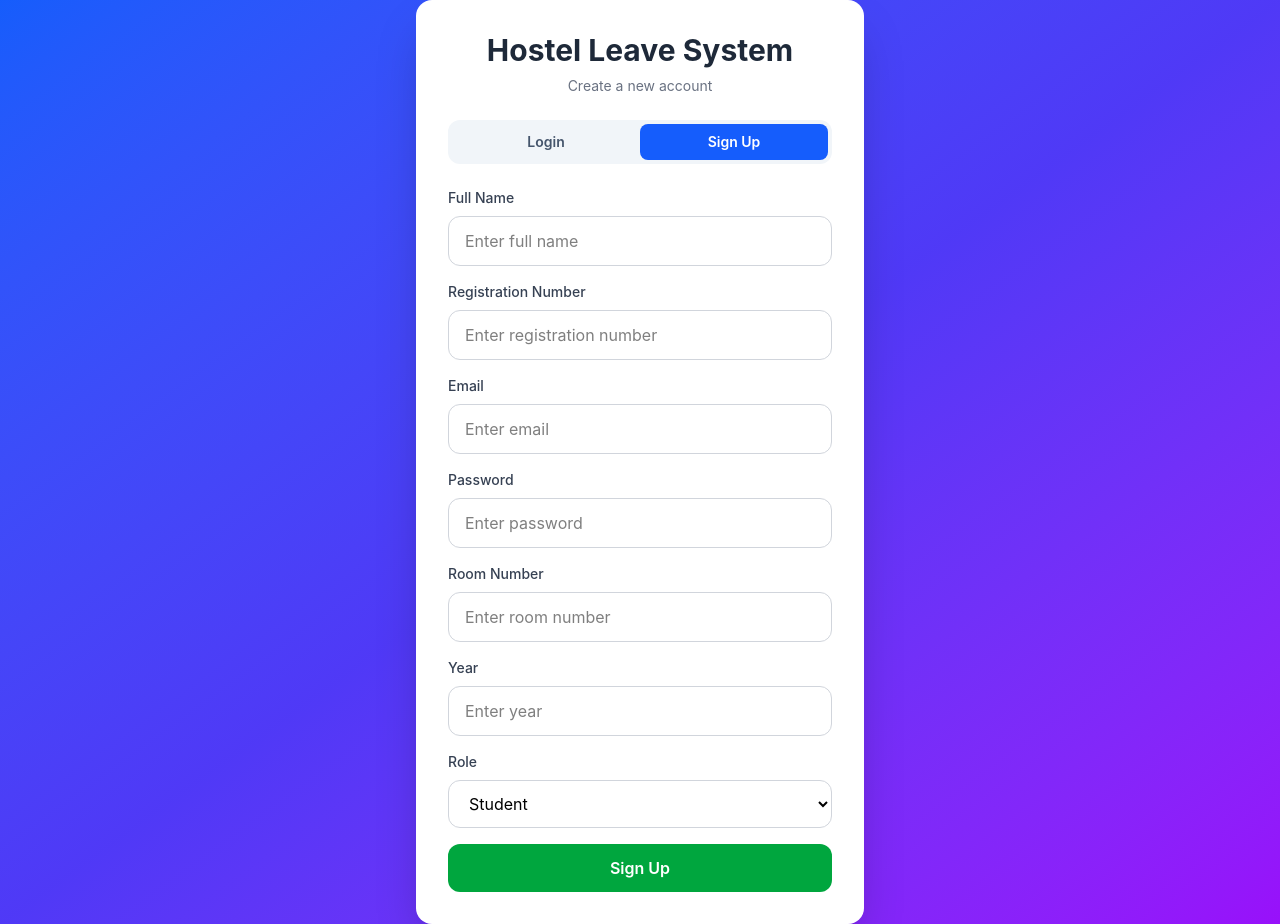
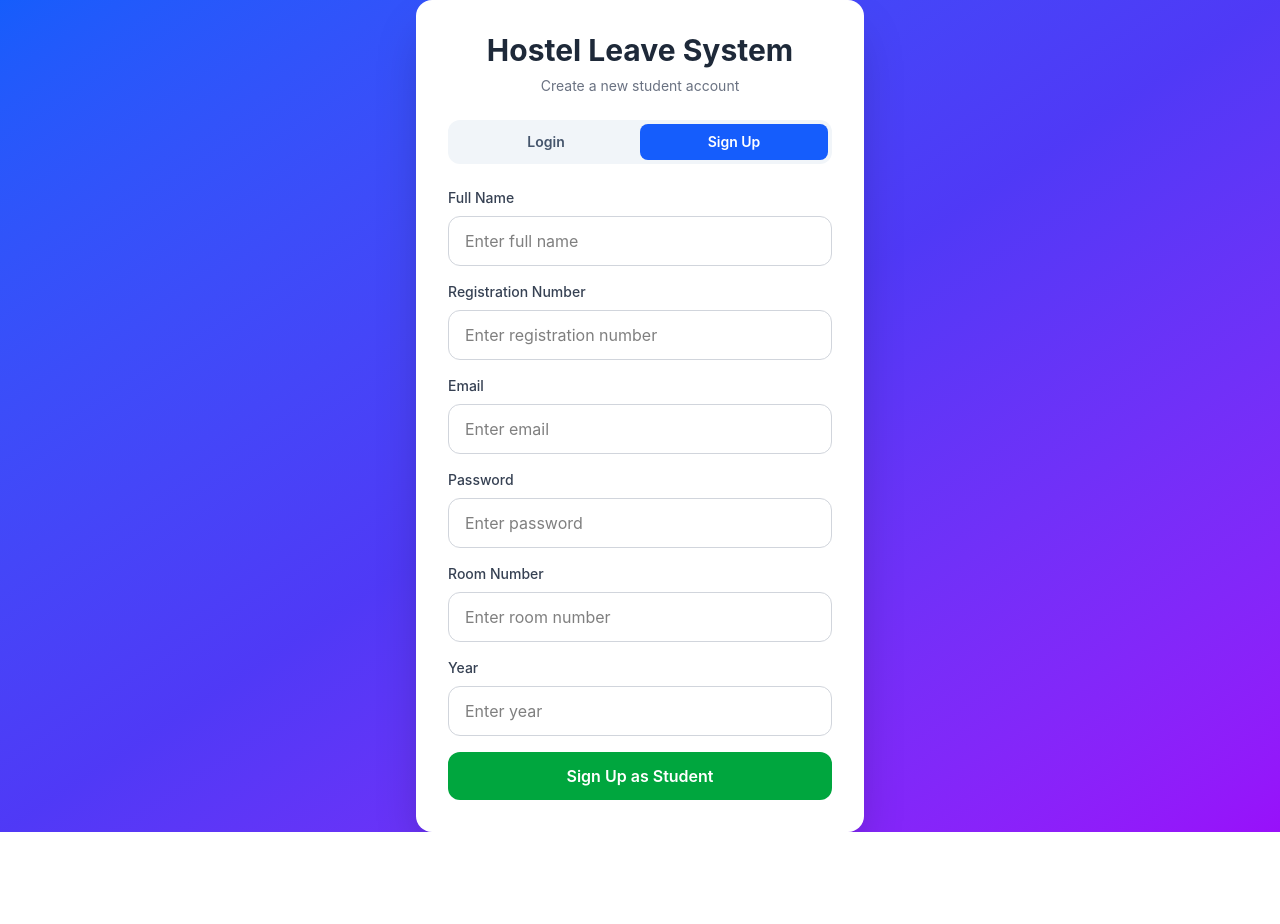
Before and after one commit to Dulangilakshani/hostel-leave-management-system, a React (Vite) app in the folder client/: page / in a window 1280 px wide. Both pictures are taken after a click on the button "Sign Up". After the commit the page ends 832 px from the top, so only its background shows below. Built offline with nearby package versions, Linux system fonts and the light colour scheme.

Commit message:
Update Login.jsx

```diff
--- a/client/src/pages/Login.jsx
+++ b/client/src/pages/Login.jsx
@@ -7,7 +7,7 @@ function Login() {
   const [loading, setLoading] = useState(false);
 
   const [loginData, setLoginData] = useState({
-    email: "",
+    regNo: "",
     password: "",
   });
 
@@ -18,7 +18,6 @@ function Login() {
     password: "",
     roomNumber: "",
     year: "",
-    role: "student",
   });
 
   const navigate = useNavigate();
@@ -40,7 +39,7 @@ function Login() {
   const handleLoginSubmit = async (e) => {
     e.preventDefault();
 
-    if (!loginData.email || !loginData.password) {
+    if (!loginData.regNo || !loginData.password) {
       alert("Please fill all login fields");
       return;
     }
@@ -69,7 +68,7 @@ function Login() {
   const handleSignupSubmit = async (e) => {
     e.preventDefault();
 
-    const { name, regNo, email, password, roomNumber, year, role } = signupData;
+    const { name, regNo, email, password, roomNumber, year } = signupData;
 
     if (!name || !regNo || !email || !password || !roomNumber || !year) {
       alert("Please fill all signup fields");
@@ -86,7 +85,7 @@ function Login() {
 
       const res = await API.post("/auth/register", payload);
 
-      alert(res.data.message || "User registered successfully");
+      alert(res.data.message || "Student registered successfully");
 
       setSignupData({
         name: "",
@@ -95,10 +94,14 @@ function Login() {
         password: "",
         roomNumber: "",
         year: "",
-        role: "student",
       });
 
       setIsSignup(false);
+
+      setLoginData({
+        regNo: signupData.regNo,
+        password: "",
+      });
     } catch (error) {
       console.log("SIGNUP ERROR:", error.response?.data || error.message);
       alert(error.response?.data?.message || "Signup failed");
@@ -115,7 +118,7 @@ function Login() {
             Hostel Leave System
           </h1>
           <p className="mt-2 text-sm text-gray-500">
-            {isSignup ? "Create a new account" : "Sign in to continue"}
+            {isSignup ? "Create a new student account" : "Sign in to continue"}
           </p>
         </div>
 
@@ -149,13 +152,13 @@ function Login() {
           <form onSubmit={handleLoginSubmit} className="space-y-5">
             <div>
               <label className="mb-2 block text-sm font-medium text-gray-700">
-                Email
+                Registration Number
               </label>
               <input
-                type="email"
-                name="email"
-                placeholder="Enter your email"
-                value={loginData.email}
+                type="text"
+                name="regNo"
+                placeholder="Enter your registration number"
+                value={loginData.regNo}
                 onChange={handleLoginChange}
                 className="w-full rounded-xl border border-gray-300 px-4 py-3 outline-none transition focus:border-blue-500 focus:ring-2 focus:ring-blue-200"
               />
@@ -269,27 +272,12 @@ function Login() {
               />
             </div>
 
-            <div>
-              <label className="mb-2 block text-sm font-medium text-gray-700">
-                Role
-              </label>
-              <select
-                name="role"
-                value={signupData.role}
-                onChange={handleSignupChange}
-                className="w-full rounded-xl border border-gray-300 px-4 py-3 outline-none transition focus:border-blue-500 focus:ring-2 focus:ring-blue-200"
-              >
-                <option value="student">Student</option>
-                <option value="warden">Warden</option>
-              </select>
-            </div>
-
             <button
               type="submit"
               disabled={loading}
               className="w-full rounded-xl bg-green-600 py-3 font-semibold text-white transition hover:bg-green-700 disabled:cursor-not-allowed disabled:bg-green-400"
             >
-              {loading ? "Creating account..." : "Sign Up"}
+              {loading ? "Creating account..." : "Sign Up as Student"}
             </button>
           </form>
         )}
```
